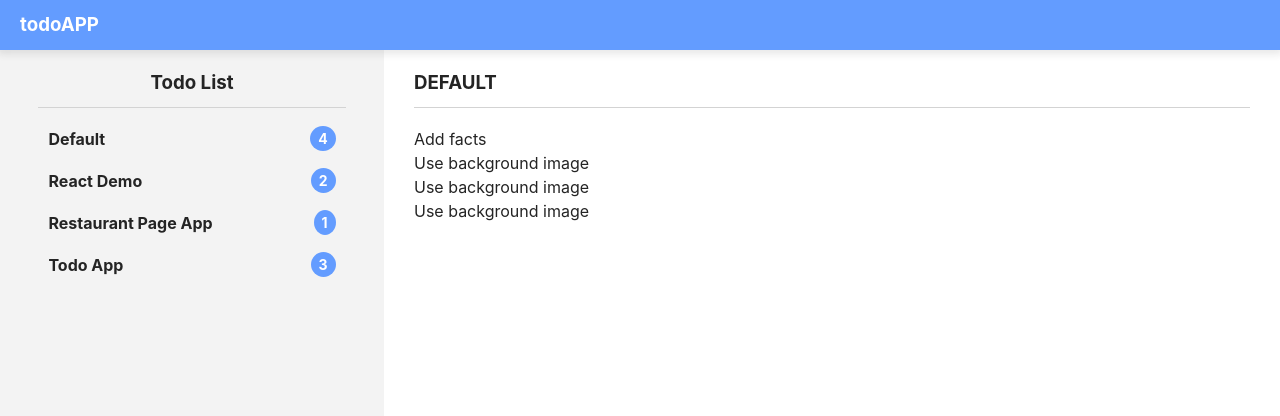
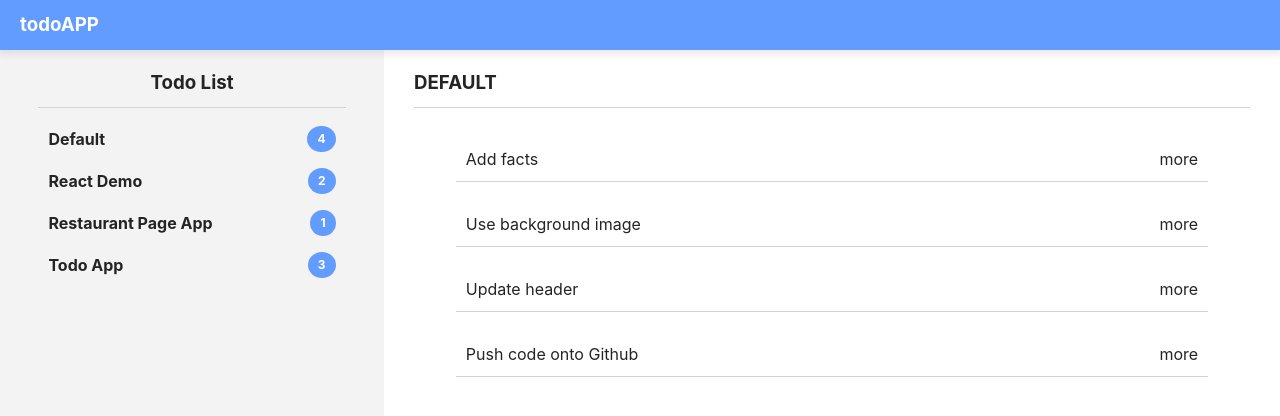
Before and after one commit to ChaseDev7/todo-app-react, a React (Vite) app: page / in a window 1280 px wide. Shown: the top 416 px of the page. Built offline with nearby package versions, Linux system fonts and the light colour scheme.

Commit message:
Update todos, and test function

```diff
--- a/src/components/TodoList.jsx
+++ b/src/components/TodoList.jsx
@@ -1,7 +1,7 @@
 export default function TodoList(props) {
   return (
     <div className="list-item-container">
-      <li key={props.todoData.id}>{props.todoData.title}</li>
+      <li>{props.todoData.title}</li>
       <div className="list-item-length">{props.todoData.todos.length}</div>
     </div>
   )
--- a/src/components/Todos.jsx
+++ b/src/components/Todos.jsx
@@ -1,7 +1,13 @@
 export default function Todos(props) {
+
+  function logTitle() {
+    console.log(props.currentTodos.todoTitle)
+  }
+
   return (
-    <div className="todo">
+    <div className="todo" onClick={logTitle}>
       <div className="todo-title">{props.currentTodos.todoTitle}</div>
+      <div>more</div>
     </div>
   )
 }
--- a/src/components/todoData.jsx
+++ b/src/components/todoData.jsx
@@ -16,13 +16,13 @@ export default [
       },
       {
         id: 3,
-        todoTitle: "Use background image",
+        todoTitle: "Update header",
         description: "",
         date: ""
       },
       {
         id: 4,
-        todoTitle: "Use background image",
+        todoTitle: "Push code onto Github",
         description: "",
         date: ""
       }
--- a/src/style.css
+++ b/src/style.css
@@ -68,6 +68,12 @@ body {
   padding: 0 30px;
 }
 
+.todos-container {
+  display: flex;
+  flex-direction: column;
+  align-items: center;
+}
+
 .todo-list-title {
   margin-bottom: 0;
 }
@@ -104,10 +110,10 @@ li {
 
 .list-item-length {
   border-radius: 50%;
-  padding: 2px 8px;
+  padding: 4px 10px;
   background-color: rgb(99, 156, 255);
   color: white;
-  font-size: 14px;
+  font-size: 12px;
   font-weight: bold;
 }
 
@@ -116,6 +122,30 @@ li {
   padding-bottom: 10px;
 }
 
-/* .todo {
+.todo {
+  display: flex;
+  justify-content: space-between;
+  width: 90%;
+  margin: 10px 0;
+  padding: 10px;
+  border-bottom: 1px solid lightgray;
+  transition: 0.8s;
+  cursor: pointer
+}
 
-} */
+.todo:hover {
+  border-radius: 10px;
+  background-color: rgb(99, 156, 255);
+  color: white;
+}
+
+@media (max-width: 550px) {
+  .sidebar {
+    display: none;
+  }
+
+  .main {
+    width: 100%;
+    left: 0;
+  }
+}
```
